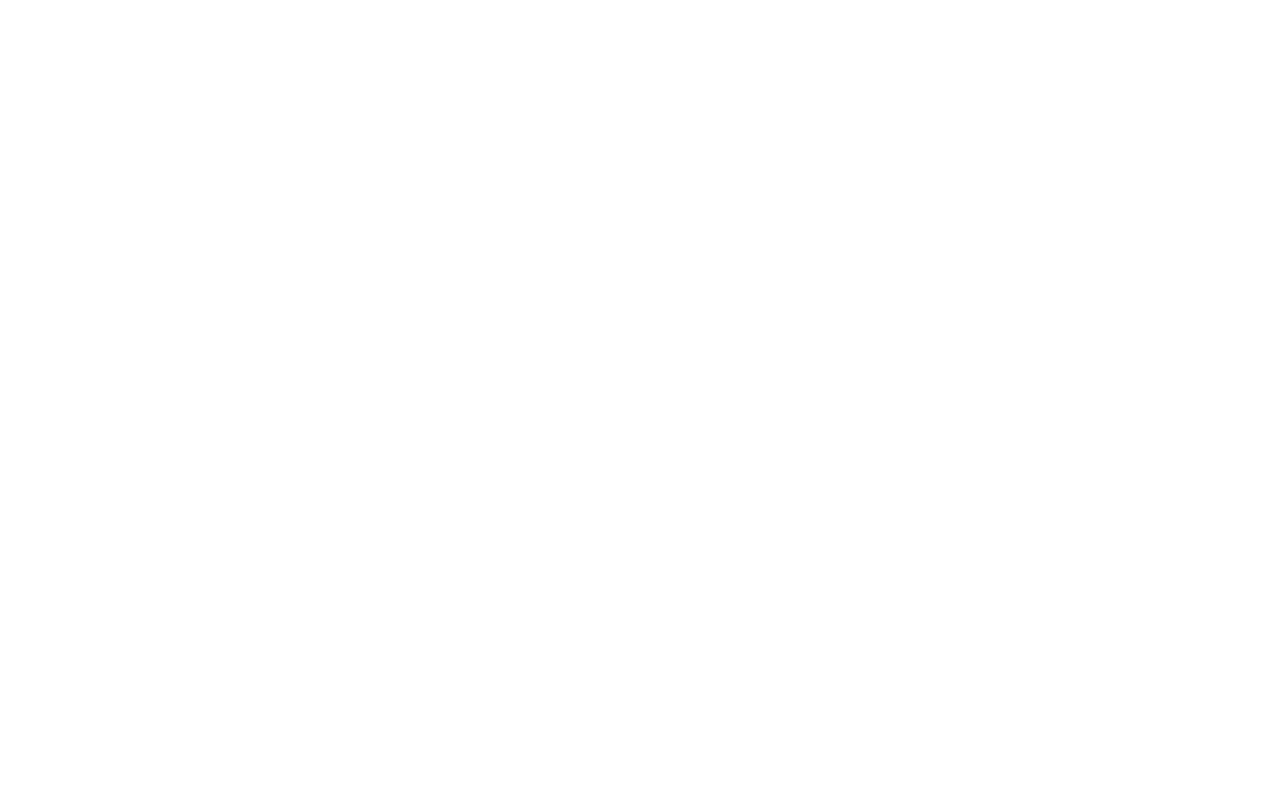
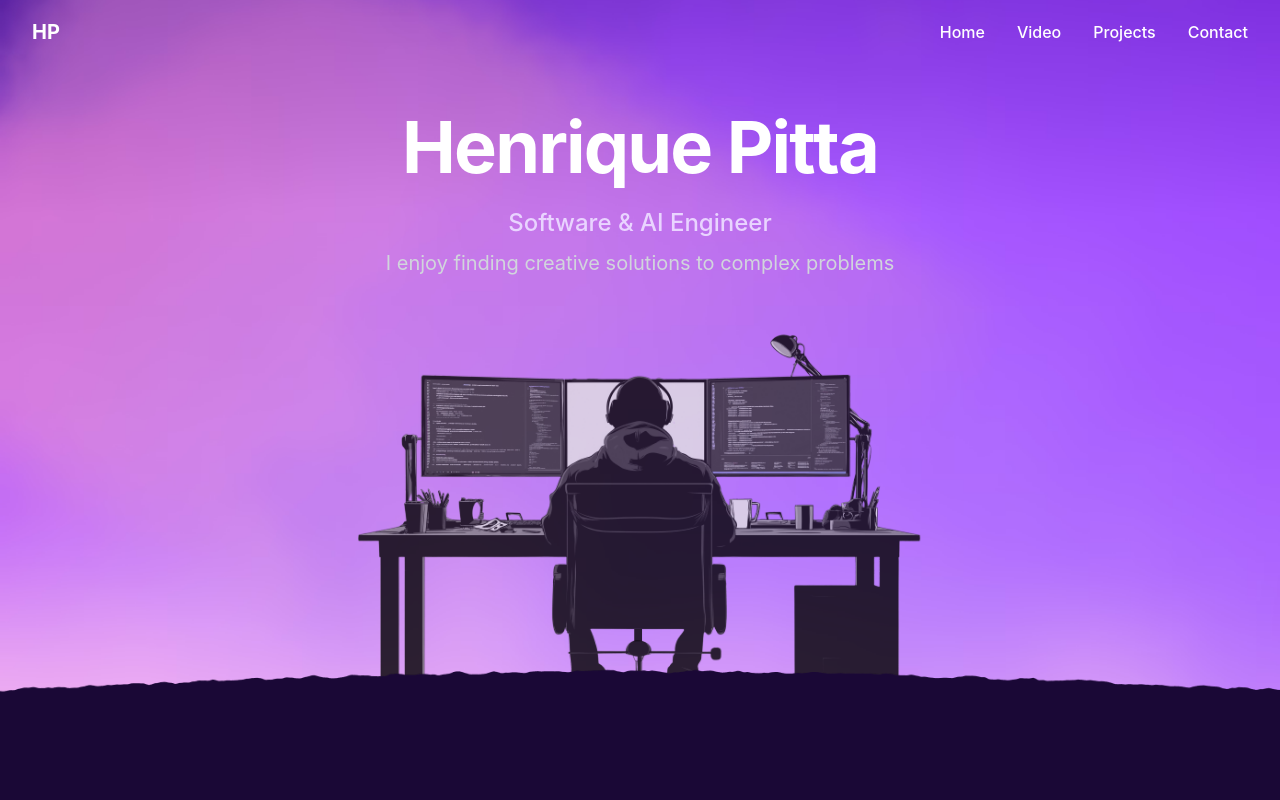
Before and after one commit to hpitta26/hpitta26.github.io, a React (Vite) app in the folder frontend/: page /cgs-presentation/home in a window 1280 px wide. Before the commit this address had no page. Shown: the top 800 px of the page. Built offline with nearby package versions, Linux system fonts and the light colour scheme.

Commit message:
updated to revert

```diff
--- a/frontend/src/App.jsx
+++ b/frontend/src/App.jsx
@@ -5,10 +5,10 @@ import VideoPage from './pages/VideoPage';
 
 function App() {
   return (
-    <BrowserRouter>
+    <BrowserRouter basename="/cgs-presentation">
       <Routes>
-        <Route path="/" element={<Home />} />
-        <Route path="/cgs-presentation" element={<VideoPage />} />
+        <Route path="/" element={<VideoPage />} />
+        <Route path="/home" element={<Home />} />
       </Routes>
     </BrowserRouter>
   );
--- a/frontend/src/components/Navbar.jsx
+++ b/frontend/src/components/Navbar.jsx
@@ -38,25 +38,25 @@ const Navbar = () => {
           <div className="hidden md:block">
             <div className="ml-10 flex items-baseline space-x-8">
               <Link
-                to="/"
+                to="/home"
                 className="text-white hover:text-purple-200 transition-colors duration-200 font-medium"
               >
                 Home
               </Link>
               <Link
-                to="/video"
+                to="/"
                 className="text-white hover:text-purple-200 transition-colors duration-200 font-medium"
               >
                 Video
               </Link>
               <a
-                href="/#projects"
+                href="/cgs-presentation/home#projects"
                 className="text-white hover:text-purple-200 transition-colors duration-200 font-medium"
               >
                 Projects
               </a>
               <a
-                href="/#contact"
+                href="/cgs-presentation/home#contact"
                 className="text-white hover:text-purple-200 transition-colors duration-200 font-medium"
               >
                 Contact
@@ -92,7 +92,7 @@ const Navbar = () => {
             : 'bg-white/10 backdrop-blur-md border-white/20 shadow-lg'
         }`}>
           <Link
-            to="/"
+            to="/home"
             onClick={() => setMobileMenuOpen(false)}
             className={`block px-3 py-2 text-white hover:text-purple-200 rounded-md transition-colors duration-200 font-medium ${
               scrolled ? 'hover:bg-[#220f3c]' : 'hover:bg-white/20'
@@ -101,7 +101,7 @@ const Navbar = () => {
             Home
           </Link>
           <Link
-            to="/video"
+            to="/"
             onClick={() => setMobileMenuOpen(false)}
             className={`block px-3 py-2 text-white hover:text-purple-200 rounded-md transition-colors duration-200 font-medium ${
               scrolled ? 'hover:bg-[#220f3c]' : 'hover:bg-white/20'
@@ -110,7 +110,7 @@ const Navbar = () => {
             Video
           </Link>
           <a
-            href="/#projects"
+            href="/cgs-presentation/home#projects"
             onClick={() => setMobileMenuOpen(false)}
             className={`block px-3 py-2 text-white hover:text-purple-200 rounded-md transition-colors duration-200 font-medium ${
               scrolled ? 'hover:bg-[#220f3c]' : 'hover:bg-white/20'
@@ -119,7 +119,7 @@ const Navbar = () => {
             Projects
           </a>
           <a
-            href="/#contact"
+            href="/cgs-presentation/home#contact"
             onClick={() => setMobileMenuOpen(false)}
             className={`block px-3 py-2 text-white hover:text-purple-200 rounded-md transition-colors duration-200 font-medium ${
               scrolled ? 'hover:bg-[#220f3c]' : 'hover:bg-white/20'
--- a/frontend/vite.config.js
+++ b/frontend/vite.config.js
@@ -5,7 +5,7 @@ import tailwindcss from '@tailwindcss/vite'
 // https://vite.dev/config/
 export default defineConfig({
   plugins: [react(), tailwindcss()],
-  base: '/',
+  base: '/cgs-presentation/',
   build: {
     outDir: 'dist',
     assetsDir: 'assets',
```
